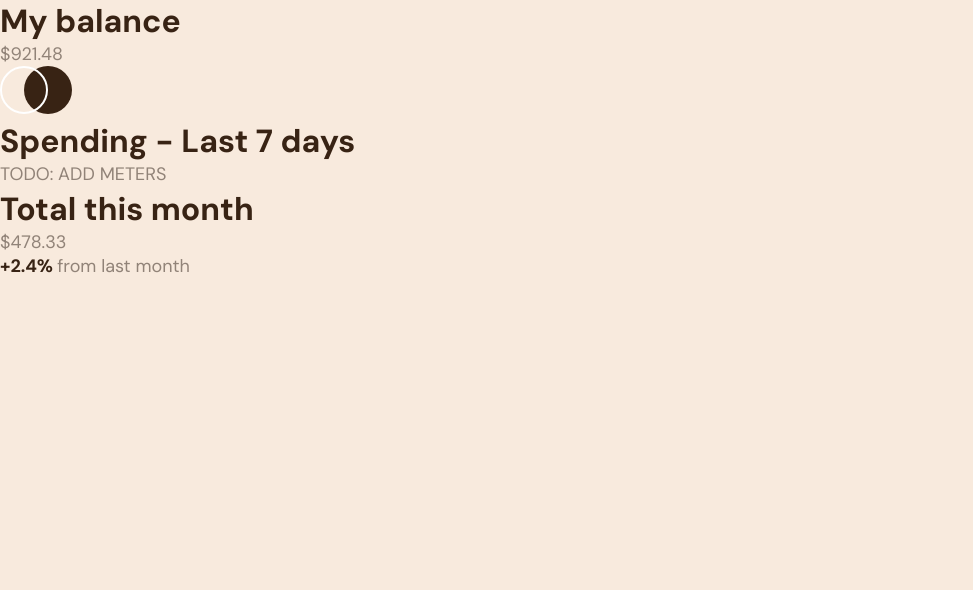
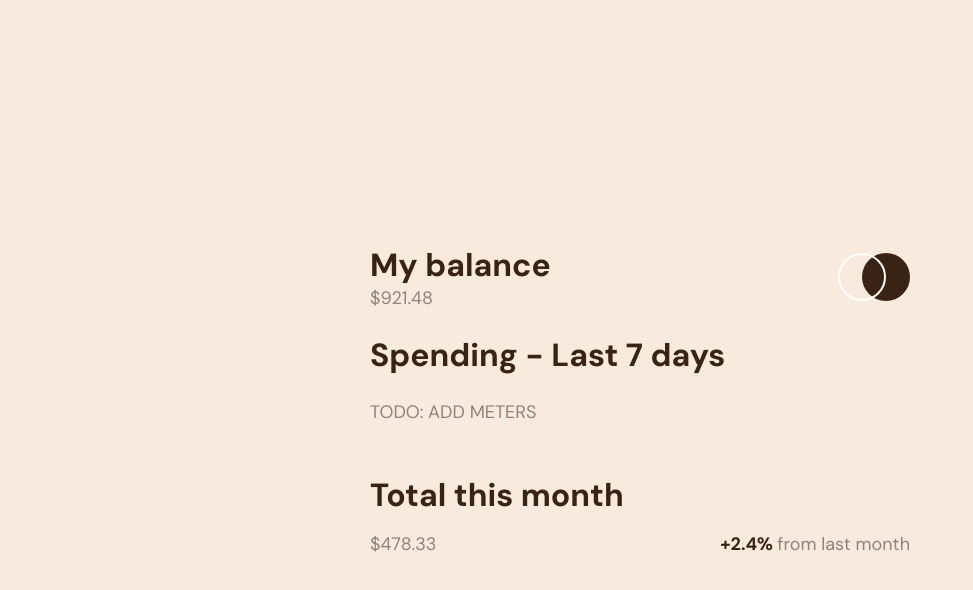
Before and after one commit to dave-cross/Frontend-Mentor-expenses-chart-component, a plain HTML site: page index.html in a window 1280 px wide. Shown: the whole page, without its empty margins (0-973 px from the left). Drawn offline with Linux system fonts and the light colour scheme.

Commit message:
style(global): add compositions

```diff
--- a/index.html
+++ b/index.html
@@ -24,8 +24,8 @@
   </head>
   <body>
     <main class="challenge-wrapper">
-      <article class="expenses">
-        <div class="expenses__balance">
+      <article class="expenses flow">
+        <div class="expenses__balance repel">
           <div>
             <h2>My balance</h2>
             <p>
@@ -34,8 +34,8 @@
           </div>
           <img src="./images/logo.svg" alt="" />
         </div>
-        <div class="expenses__main">
-          <div class="expenses__week">
+        <div class="expenses__main flow">
+          <div class="expenses__week flow">
             <h2>Spending - Last 7 days</h2>
             <p>TODO: ADD METERS</p>
             <!--
@@ -48,8 +48,8 @@
           sun
           --></div>
           <hr />
-          <div class="expenses__month">
-            <h2>Total this month</h2>
+          <div class="expenses__month repel">
+            <h2 data-fullwidth>Total this month</h2>
             <p class="expenses__month-total">
               <data value="478.33">$478.33</data>
             </p>
--- a/style.css
+++ b/style.css
@@ -168,3 +168,37 @@ hr {
   border-radius: 1px;
   height: 2px;
 }
+
+.flow > * + * {
+  margin-block-start: var(--flow-space, var(--space-300));
+}
+
+.cluster {
+  display: flex;
+  flex-wrap: wrap;
+  gap: var(--cluster-space, var(--space-200));
+  justify-content: var(--cluster-justify, start);
+  align-items: var(--cluster-align, center);
+}
+
+.repel {
+  display: flex;
+  flex-wrap: wrap;
+  gap: var(--repel-space, var(--space-200));
+  justify-content: var(--repel-justify, space-between);
+  align-items: var(--repel-align, center);
+}
+
+.repel [data-fullwidth] {
+  flex-basis: 100%;
+}
+
+.challenge-wrapper {
+  --_max-width: var(--max-width, 320px);
+
+  display: grid;
+  place-items: center;
+  min-height: 100vh;
+  padding: var(--space-200)
+    max(var(--space-200), calc(50% - var(--_max-width) / 2));
+}
```
